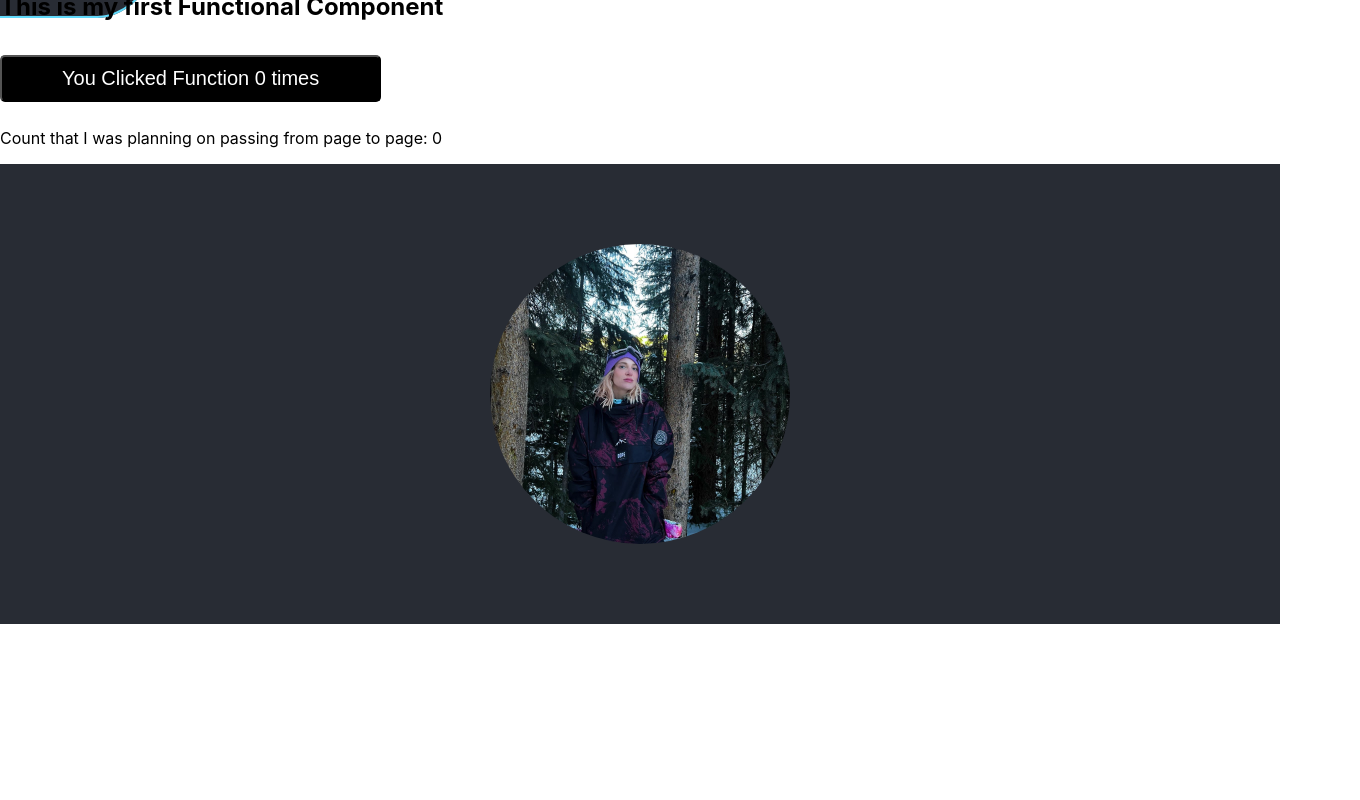
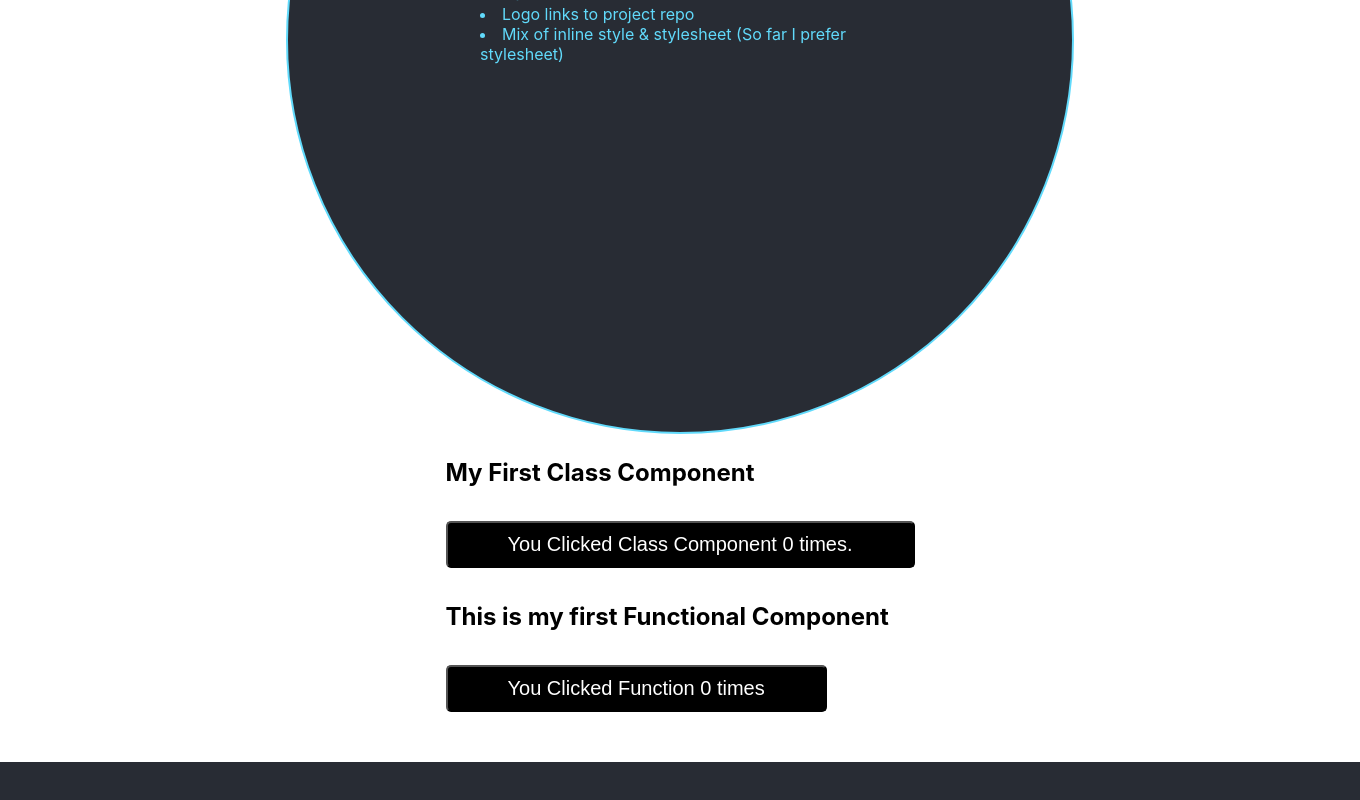
Before and after one commit to madelinegit/newreact, a React (Create React App) app: page / in a window 1280 px wide. Shown: the part 760-1560 px from the top of the page, 1360 px wide, since content can reach past the window. Before the commit the page ends 1384 px from the top, so only its background shows below. Built offline with nearby package versions, Linux system fonts and the light colour scheme; the HTML template or start-up script is replaced by a standard one.

Commit message:
had my way with some css, about to create a container for my buttons

```diff
--- a/src/App.css
+++ b/src/App.css
@@ -18,8 +18,8 @@
   background-color: #282c34;
   min-height: 0vh;
   max-height: 200vh;
+  min-width: 100vw;
   display: flex;
-  /* flex-direction: column; */
   align-items: center;
   justify-content: space-around;
   font-size: calc(10px + 2vmin);
@@ -40,10 +40,16 @@
   /* width: 100px; */
   /* INLINE STYLED, UNDERSTOOD & ALTERED */
 /* } */
+body {
+  display: flex;
+  flex-direction: column;
+  align-items: center;
+  padding: 5vh;
+}
 .TopRight {
-  /* width: 50vh; */
-  /* height: 50vh; */
-  margin-right: 5vh;
+  width: 50vh;
+  height: 50vh;
+  /* margin-right: 5vh; */
   color:#61dafb;
   border: 2px solid #61dafb;
   border-radius: 50%;
--- a/src/App.js
+++ b/src/App.js
@@ -10,7 +10,7 @@ import { ButtonClickerFunction} from './components/FuncComp'
 //normal import
 import Profile from './components/ProfileFuncComp';
 //normal import only one default export is allowed
-import { Component } from 'react';
+// import { Component } from 'react';
 import { TopRight } from './components/TopRight';
 
 
@@ -20,36 +20,21 @@ function App() {
     <div className="App">
       <header className="App-header">
         <Profile className="Profile"></Profile>
-        <img src={logo} className="App-logo" alt="logo" />
+        <a href ="https://github.com/madelinegit/newreact/tree/3dfa6f833f16beb6ea9e12f032cd52eeeeacd5b9"><img src={logo} className="App-logo" alt="logo" /></a>
 
       </header>
 
       <body>
+
+
         <TopRight className="TopRight"></TopRight>
+        <div className = "buttoncont">
         <h2><ClassComp></ClassComp></h2>
-        <ClickCountButton></ClickCountButton>
-        <h2><FunctionalCompNickname></FunctionalCompNickname></h2>
-        <ButtonClickerFunction>
-          {/* {({  ComponentFunc, count  }) => [ */}
-          //Destructure using Render Prop
-          //make sure the function is wrapped in parentheses after the =>
-          //passes function as a child to a component (render prop)
-          //But React doesn't render plain JavaScript objects as components in JSX.
-          //functions are not valid as a react child
-          {/* <div key = "ComponentFunc">
-              {ComponentFunc}
-            </div>, */}
-            //the comma was important
-            {/* <p key = "count"> */}
-              {/* count: {count} lowercase because it is not a Component it is extracted from a component
-            </p>
-          ]}; */}
-          //ALL THAT STUFF React really didn't like, bc components should return
-          //JSX or React elements directly, not objects containing components or values.
-          //if I want to do arithmetic I will have to call these integers while staying
-          //on this App.js page not passing the values from doc to doc
-        </ButtonClickerFunction>
-        {Component}
+          <ClickCountButton></ClickCountButton>
+          <h2><FunctionalCompNickname></FunctionalCompNickname></h2>
+          <ButtonClickerFunction>
+          </ButtonClickerFunction>
+      </div>
 
         </body>
 
--- a/src/components/FuncComp.js
+++ b/src/components/FuncComp.js
@@ -18,7 +18,7 @@ export const ButtonClickerFunction = () => {
 
     return (
       <div>{ComponentFunc}
-        <p>Count that I was planning on passing from page to page: {count} </p>
+        {/* <p>Count that I was planning on passing from page to page: {count} </p> */}
       </div>
     );
 };
--- a/src/components/TopRight.js
+++ b/src/components/TopRight.js
@@ -15,7 +15,6 @@ export function TopRight() {
         <li> Name links to Linkedin</li>
         <li>Logo links to project repo </li>
         <li>Mix of inline style & stylesheet (So far I prefer stylesheet)</li>
-        <li>First Ever JSX Project </li>
     </container>
     );
 }
--- a/src/index.css
+++ b/src/index.css
@@ -1,6 +1,6 @@
 body {
-  margin: 0;
-  width: 100%;
+  margin: 0 auto;
+  width: 100vw;
   font-family: -apple-system, BlinkMacSystemFont, 'Segoe UI', 'Roboto', 'Oxygen',
     'Ubuntu', 'Cantarell', 'Fira Sans', 'Droid Sans', 'Helvetica Neue',
     sans-serif;
```
